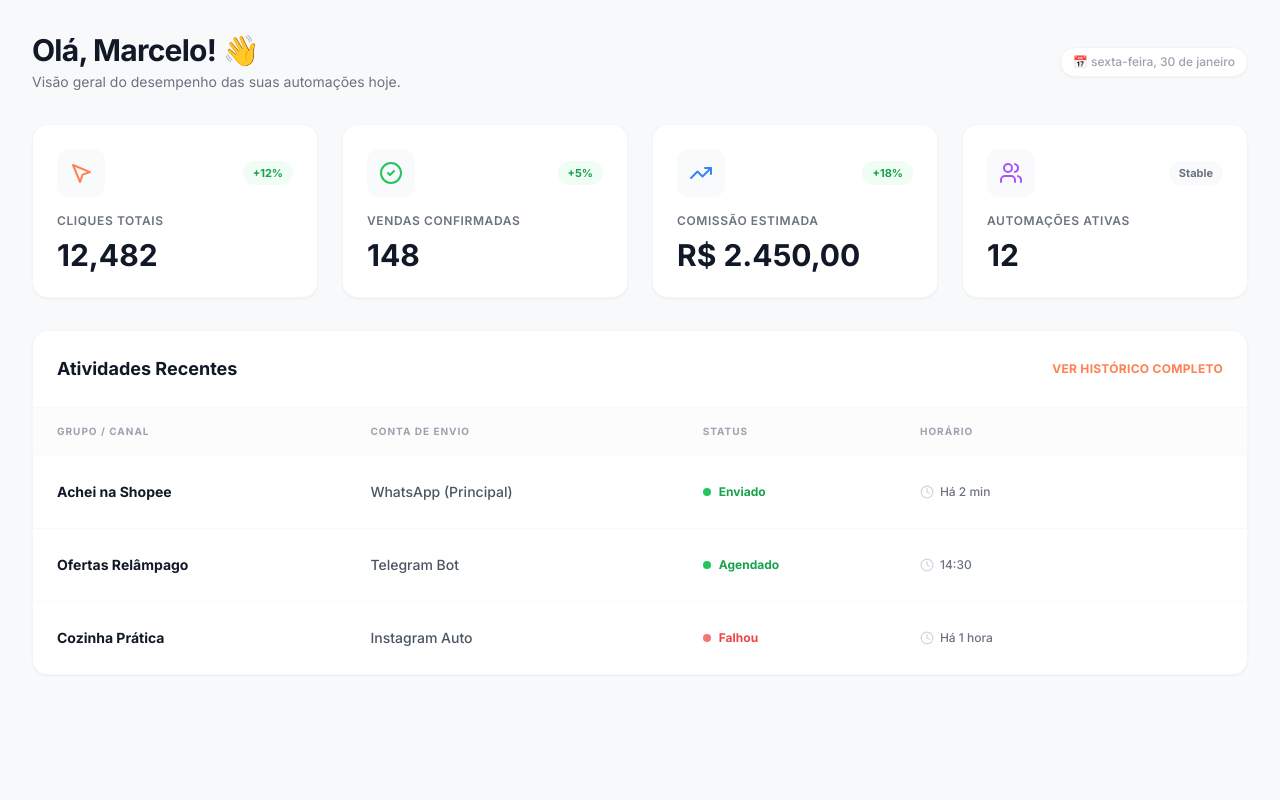
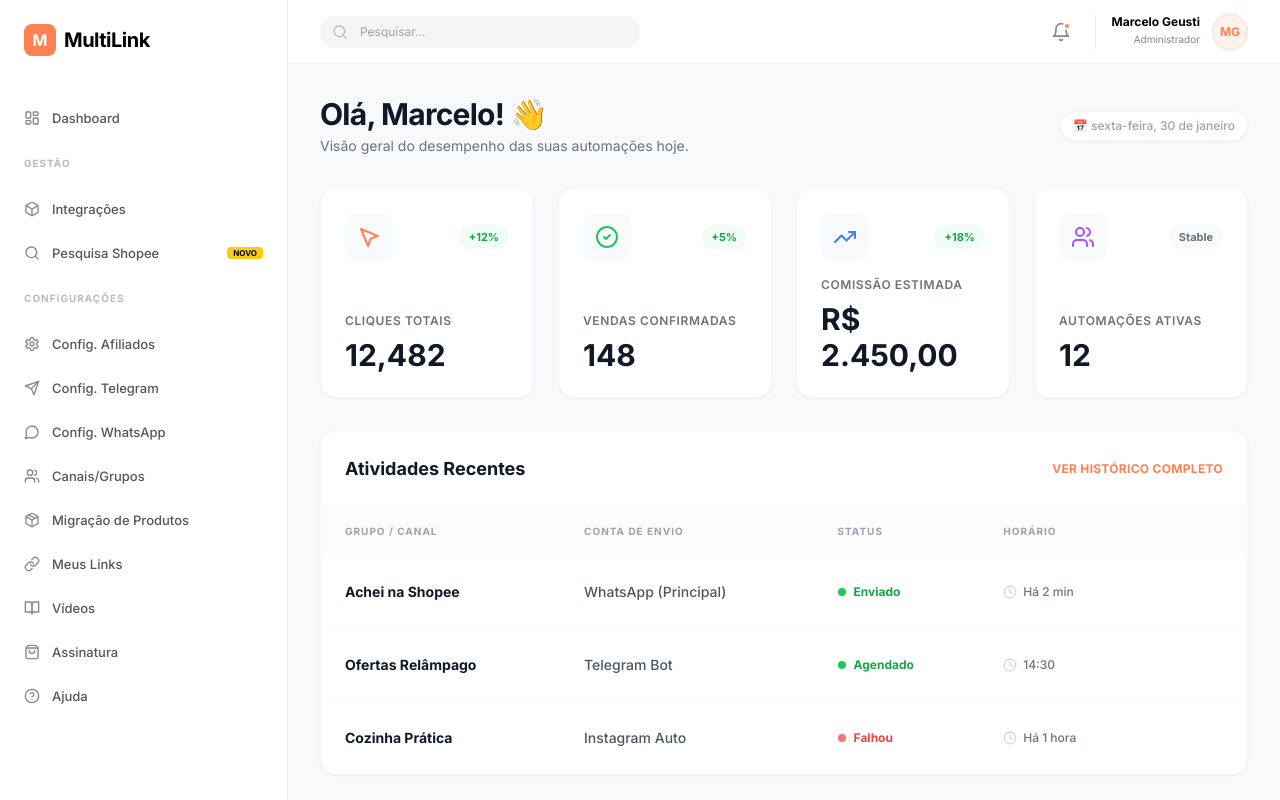
Before and after one commit to cgeusti-coder/link-shopee, a Next.js app in the folder frontend/: page / in a window 1280 px wide. Built offline with nearby package versions, Linux system fonts and the light colour scheme.

Commit message:
fix: wrap dashboard content with DashboardShell to restore sidebar

```diff
--- a/frontend/src/app/page.tsx
+++ b/frontend/src/app/page.tsx
@@ -1,5 +1,6 @@
 "use client"
 
+import DashboardShell from "./components/DashboardShell";
 import {
     Users,
     MousePointer2,
@@ -24,7 +25,8 @@ const activity = [
 
 export default function Dashboard() {
     return (
-        <div className="p-4 lg:p-8 space-y-8 max-w-[1600px] mx-auto">
+        <DashboardShell>
+            <div className="space-y-8">
                 {/* Welcome Header */}
                 <div className="flex flex-col md:flex-row md:items-center justify-between gap-4">
                     <div>
@@ -117,5 +119,6 @@ export default function Dashboard() {
                     </div>
                 </div>
             </div>
+        </DashboardShell>
     );
 }
```
Lines whose indentation alone changed are shown as unchanged.
